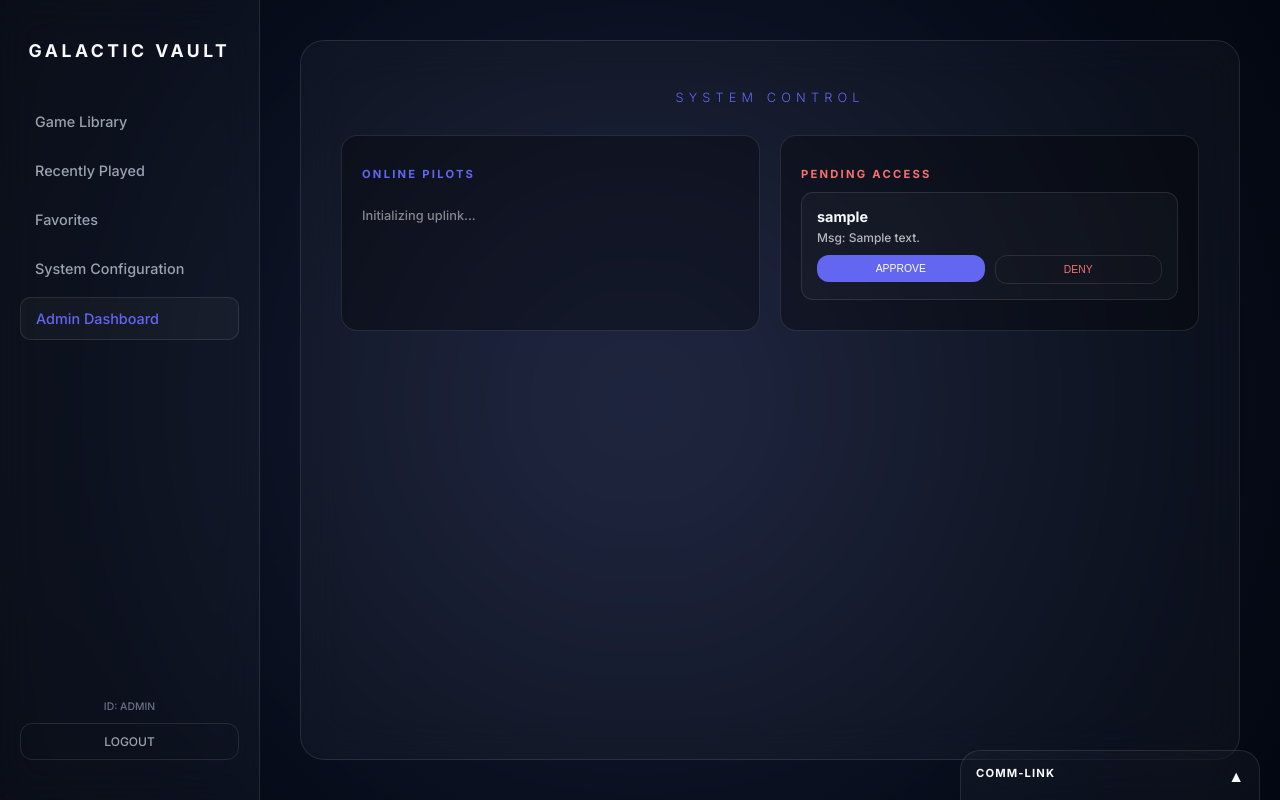
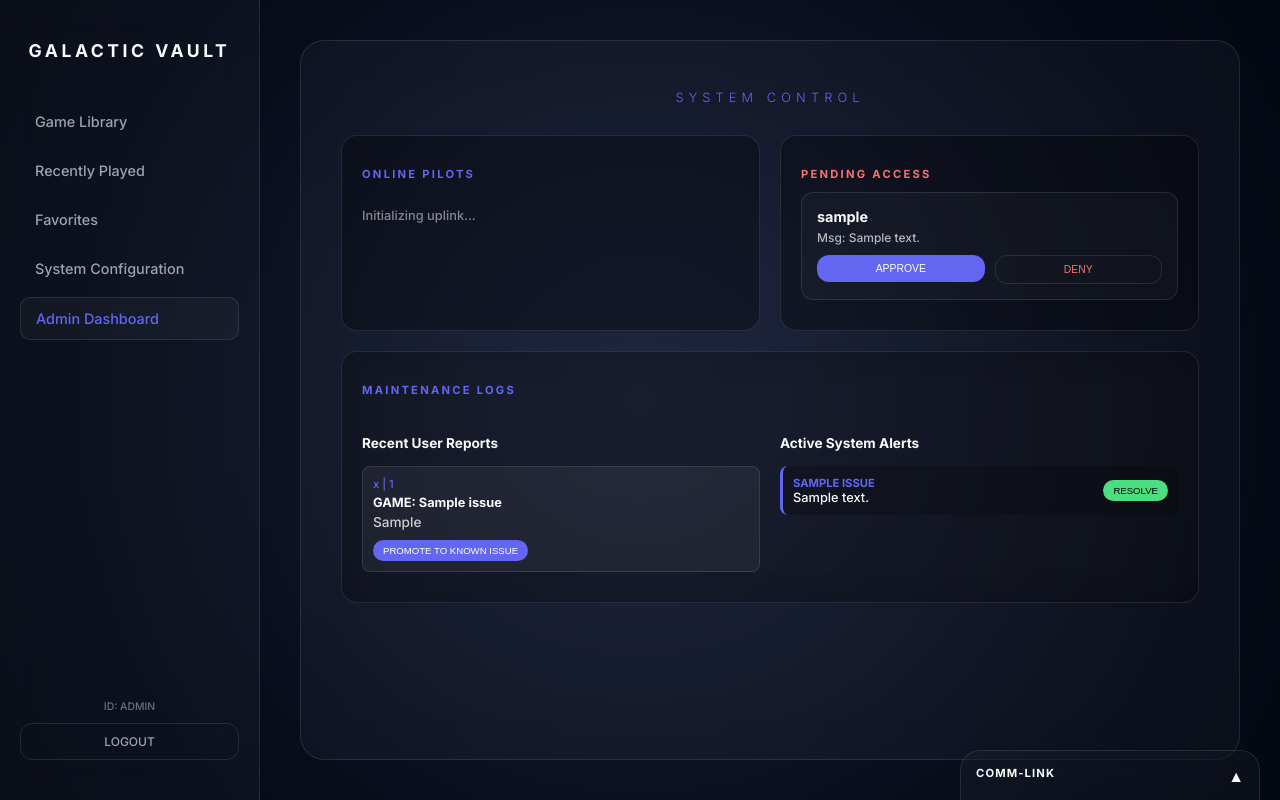
Before and after one commit to pontifex18/galactic-vault, a Flask app: page /admin/dashboard in a window 1280 px wide. Run offline with Flask 3, Linux system fonts and the light colour scheme; the visitor is signed in with stand-in values (Sample User, id 1); tables that the repository leaves empty hold one stand-in row (values such as "Sample post"); parts of the project's set-up code (start-up, migrations or seed data) failed here and were passed over; some libraries are stand-ins or nearby versions.

Commit message:
Added user issue reporting system

```diff
--- a/developer/requirements.txt
+++ /dev/null
@@ -1 +0,0 @@
-Flask==3.1.3
--- a/main.py
+++ b/main.py
@@ -1,3 +1,4 @@
+#main.py
 import os
 import socket
 import uuid
@@ -47,6 +48,12 @@ def init_db():
     # History: Recent plays
     conn.execute('''CREATE TABLE IF NOT EXISTS history
                     (id INTEGER PRIMARY KEY AUTOINCREMENT, user_id TEXT, game_name TEXT, last_played TIMESTAMP)''')
+    # Issues: User reports
+    conn.execute('''CREATE TABLE IF NOT EXISTS issues
+                    (id INTEGER PRIMARY KEY AUTOINCREMENT, user_id TEXT, game_name TEXT, report TEXT, timestamp TEXT)''')
+    # Known Issues: Admin notes shown to users
+    conn.execute('''CREATE TABLE IF NOT EXISTS known_issues
+                    (id INTEGER PRIMARY KEY AUTOINCREMENT, game_name TEXT, note TEXT)''')
     conn.commit()
     conn.close()
 
@@ -200,9 +207,16 @@ def play(game_name):
 
     record_play(session['user_id'], game_name)
     config = get_game_config(game_name)
+
+    # Fetch known issues for this specific game
+    conn = get_db_connection()
+    known_issues = conn.execute('SELECT note FROM known_issues WHERE game_name = ?', (game_name,)).fetchall()
+    conn.close()
+
     return render_template('template.html', view="player", title=game_name.upper(),
                            header="System Online", game_name=game_name,
-                           external=config['external'], description=config['description'])
+                           external=config['external'], description=config['description'],
+                           known_issues=known_issues)
 
 @app.route('/api/games')
 def api_games():
@@ -287,14 +301,18 @@ def admin_dashboard():
 
     conn = get_db_connection()
     pending_requests = conn.execute('SELECT * FROM requests').fetchall()
+
+    # Fetch user reports and active known issues
+    user_reports = conn.execute('SELECT * FROM issues ORDER BY timestamp DESC').fetchall()
+    current_known = conn.execute('SELECT * FROM known_issues').fetchall()
     conn.close()
 
-    # Convert sqlite rows to dict for template compatibility
     requests_dict = {row['username']: dict(row) for row in pending_requests}
 
     return render_template('template.html', view="admin", title="Admin Terminal",
                            header="System Control", pending_requests=requests_dict,
-                           active_pilots=active_users)
+                           active_pilots=active_users, user_reports=user_reports,
+                           current_known=current_known)
 
 @app.route('/admin/action/<action>/<username>', methods=['POST'])
 def admin_action(action, username):
@@ -343,6 +361,8 @@ def handle_disconnect():
 
 @socketio.on('message')
 def handle_message(data):
+    if not data or not data.get('msg'):
+        return
     user_id = session.get('user_id', 'Unknown Pilot')
     msg_data = {'user': user_id, 'msg': data['msg'], 'time': datetime.now().strftime("%H:%M")}
     save_message(msg_data)
@@ -375,7 +395,7 @@ def update_credentials():
     conn = get_db_connection()
     try:
         if action == 'username':
-            new_username = request.form.get('new_username').strip()
+            new_username = request.form.get('new_username', '').strip()
             if not new_username:
                 flash("ERROR: INVALID USERNAME", "error")
             else:
@@ -391,7 +411,7 @@ def update_credentials():
                 flash("USERNAME UPDATED SUCCESSFULLY")
 
         elif action == 'password':
-            new_password = request.form.get('new_password').strip()
+            new_password = request.form.get('new_password', '').strip()
             conn.execute('UPDATE users SET password = ? WHERE username = ?', (new_password, user_id))
             flash("PASSWORD UPDATED SUCCESSFULLY")
 
@@ -402,6 +422,80 @@ def update_credentials():
         conn.close()
 
     return redirect(url_for('settings'))
+
+@app.route('/api/report-issue', methods=['POST'])
+def report_issue():
+    if 'user_id' not in session: return jsonify({"error": "Unauthorized"}), 401
+    data = request.get_json(silent=True)
+    if not data or not data.get('game') or not data.get('report'):
+        return jsonify({"error": "Missing required fields"}), 400
+
+    conn = get_db_connection()
+    try:
+        conn.execute('INSERT INTO issues (user_id, game_name, report, timestamp) VALUES (?, ?, ?, ?)',
+                     (session['user_id'], data['game'], data['report'], datetime.now().strftime("%Y-%m-%d %H:%M")))
+        conn.commit()
+        return jsonify({"status": "success"})
+    except Exception as e:
+        return jsonify({"error": str(e)}), 500
+    finally:
+        conn.close()
+
+@app.route('/admin/promote-report', methods=['POST'])
+def promote_report():
+    if session.get('user_id') != 'admin': return redirect(url_for('index'))
+
+    report_id = request.form.get('report_id')
+    game_name = request.form.get('game_name')
+    note = request.form.get('note')
+
+    if not report_id or not game_name or not note:
+        flash("ERROR: Missing required fields", "error")
+        return redirect(url_for('admin_dashboard'))
+
+    conn = get_db_connection()
+    try:
+        # 1. Add to the public alerts table
+        conn.execute('INSERT INTO known_issues (game_name, note) VALUES (?, ?)', (game_name, note))
+        # 2. Remove from the private reports table
+        conn.execute('DELETE FROM issues WHERE id = ?', (report_id,))
+        conn.commit()
+        flash(f"Report for {game_name} promoted to Known Issue.", "success")
+    except Exception as e:
+        flash(f"ERROR: {str(e)}", "error")
+    finally:
+        conn.close()
+
+    return redirect(url_for('admin_dashboard'))
+
+@app.route('/admin/known-issue/<action>', methods=['POST'])
+def admin_known_issue(action):
+    if session.get('user_id') != 'admin': return redirect(url_for('index'))
+
+    conn = get_db_connection()
+    try:
+        if action == 'add':
+            game_name = request.form.get('game_name', '').strip()
+            note = request.form.get('note', '').strip()
+            if not game_name or not note:
+                flash("ERROR: Game name and note are required", "error")
+            else:
+                conn.execute('INSERT INTO known_issues (game_name, note) VALUES (?, ?)', (game_name, note))
+                conn.commit()
+                flash("Manual alert posted.", "success")
+        elif action == 'remove':
+            issue_id = request.form.get('issue_id')
+            if not issue_id:
+                flash("ERROR: Issue ID is required", "error")
+            else:
+                conn.execute('DELETE FROM known_issues WHERE id = ?', (issue_id,))
+                conn.commit()
+                flash("System alert resolved.", "success")
+    except Exception as e:
+        flash(f"ERROR: {str(e)}", "error")
+    finally:
+        conn.close()
+    return redirect(url_for('admin_dashboard'))
 
 if __name__ == '__main__':
     init_db() # Create the DB and tables on launch
--- a/static/js/main.js
+++ b/static/js/main.js
@@ -206,3 +206,31 @@ if (themeToggle) {
         localStorage.setItem('vault_theme', isLight ? 'light' : 'dark');
     });
 }
+// Function to handle the Report Issue prompt
+function submitReport(gameName) {
+    const report = prompt(`Briefly describe the issue with ${gameName.toUpperCase()}:`);
+    if (report && report.trim() !== "") {
+        fetch('/api/report-issue', {
+            method: 'POST',
+            headers: { 'Content-Type': 'application/json' },
+            body: JSON.stringify({ game: gameName, report: report })
+        })
+        .then(res => res.json())
+        .then(data => {
+            if (data.status === "success") {
+                alert("Transmission received. Engineers have been notified.");
+            }
+        })
+        .catch(err => alert("Transmission failed. Check connection."));
+    }
+}
+
+function promoteReport(reportId, gameName, originalReport) {
+    const customNote = prompt(`Enter public description for ${gameName}:`, originalReport);
+    if (customNote !== null) {
+        document.getElementById('p-report-id').value = reportId;
+        document.getElementById('p-game-name').value = gameName;
+        document.getElementById('p-note').value = customNote;
+        document.getElementById('promote-form').submit();
+    }
+}
--- a/templates/template.html
+++ b/templates/template.html
@@ -80,8 +80,21 @@
                     <h2 style="margin:0; font-size:1.1rem; font-weight: 500;">{{ game_name|upper }}</h2>
                     <div style="display:flex; gap:10px;">
                         <button class="btn-ui" style="width:auto; padding:8px 15px; font-size:0.75rem;" onclick="toggleFullscreen()">FULLSCREEN</button>
-                        <a href="/" class="btn-ui secondary" style="width:auto; padding:8px 15px; font-size:0.75rem; margin:0;">BACK</a>
+                        <button class="btn-ui secondary" style="width:auto; padding:8px 15px; font-size:0.75rem; margin:0;" onclick="submitReport('{{ game_name }}')">REPORT ISSUE</button>
                     </div>
+
+                    {% if known_issues %}
+                    <div class="info-bar" style="border-color: #f87171; margin-top: 15px; background: rgba(248, 113, 113, 0.1);">
+                        <div class="info-text" style="color: #f87171;">
+                            <strong>SYSTEM ALERT: KNOWN ISSUES</strong>
+                            <ul style="margin: 5px 0 0 0; padding-left: 20px; font-size: 0.85rem;">
+                                {% for issue in known_issues %}
+                                <li>{{ issue.note }}</li>
+                                {% endfor %}
+                            </ul>
+                        </div>
+                    </div>
+                    {% endif %}
                 </div>
                 {% if external %}
                 <div class="info-bar">
@@ -165,6 +178,49 @@
                         {% endif %}
                     </div>
                 </div>
+                <div class="container" style="grid-column: span 2; margin-top: 20px; background: rgba(0,0,0,0.3); border-radius: 16px; padding: 20px;">
+                    <h3 style="font-size: 0.7rem; color: var(--primary); letter-spacing: 0.2em; margin-bottom: 20px;">MAINTENANCE LOGS</h3>
+                    <div style="display: grid; grid-template-columns: 1fr 1fr; gap: 20px;">
+    <div>
+        <h4 style="font-size: 0.85rem; margin-bottom: 15px;">Recent User Reports</h4>
+        <div style="max-height: 400px; overflow-y: auto;">
+            {% for r in user_reports %}
+            <div style="background: rgba(255,255,255,0.05); padding: 10px; border-radius: 8px; margin-bottom: 10px; border: 1px solid var(--border);">
+                <div style="font-size: 0.7rem; color: var(--primary);">{{ r.timestamp }} | {{ r.user_id }}</div>
+                <div style="font-weight: bold; font-size: 0.8rem; margin: 4px 0;">GAME: {{ r.game_name }}</div>
+                <div style="font-size: 0.85rem; opacity: 0.8; margin-bottom: 10px;">{{ r.report }}</div>
+                <button class="btn-ui" style="font-size: 0.6rem; padding: 5px 10px; width: auto;"
+                    onclick="promoteReport('{{ r.id }}', '{{ r.game_name }}', '{{ r.report|replace("'", "\\'")|replace("\n", " ") }}')">
+                    PROMOTE TO KNOWN ISSUE
+                </button>
+            </div>
+            {% endfor %}
+        </div>
+    </div>
+
+    <div>
+        <h4 style="font-size: 0.85rem; margin-bottom: 15px;">Active System Alerts</h4>
+        {% for k in current_known %}
+        <div style="display: flex; justify-content: space-between; align-items: center; background: rgba(0,0,0,0.2); padding: 10px; border-radius: 8px; margin-bottom: 8px; border-left: 3px solid var(--primary);">
+            <div style="flex: 1;">
+                <div style="font-size: 0.7rem; font-weight: bold; color: var(--primary);">{{ k.game_name|upper }}</div>
+                <div style="font-size: 0.8rem;">{{ k.note }}</div>
+            </div>
+            <form action="/admin/known-issue/remove" method="POST" style="margin: 0;">
+                <input type="hidden" name="issue_id" value="{{ k.id }}">
+                <button type="submit" class="btn-ui" style="background:#4ade80; color: black; font-size: 0.6rem; padding: 5px 10px; width: auto; border: none;">RESOLVE</button>
+            </form>
+        </div>
+        {% endfor %}
+    </div>
+</div>
+
+<form id="promote-form" action="/admin/promote-report" method="POST" style="display: none;">
+    <input type="hidden" name="report_id" id="p-report-id">
+    <input type="hidden" name="game_name" id="p-game-name">
+    <input type="hidden" name="note" id="p-note">
+</form>
+</div>
             {% endif %}
         </div>
     </main>
--- /dev/null
+++ b/utils/requirements.txt
@@ -0,0 +1,4 @@
+Flask==3.1.3
+flask-socketio>=5.3.0
+python-socketio>=5.9.0
+python-engineio>=4.7.0
```
Also changed, not shown: utils/create_configs.py (added, +47 -0 lines), utils/TODO.txt (renamed from developer/TODO.txt), utils/add_users.py (renamed from developer/admin.py), 1 other file.
